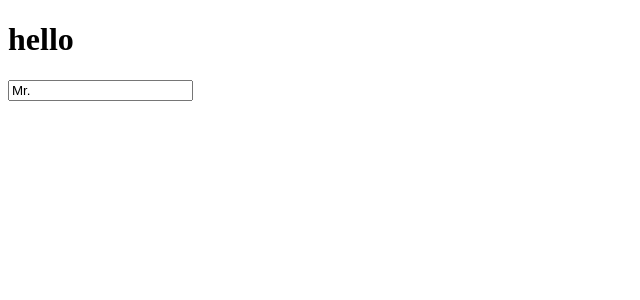
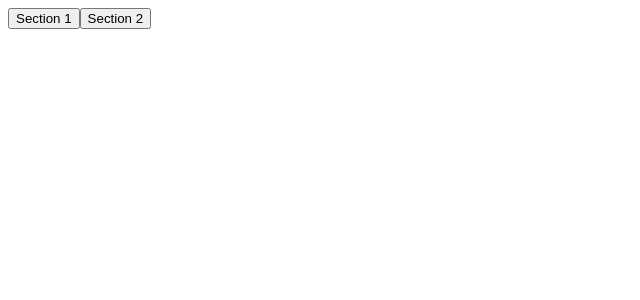
Before and after one commit to aleatorik/hooks-exercise, a React (Create React App) app: page / in a window 1280 px wide. Shown: the top 300 px of the page, without its empty margins (0-640 px from the left). Built offline with nearby package versions, Linux system fonts and the light colour scheme.

Commit message:
Add two buttons with map function

```diff
--- a/src/App.js
+++ b/src/App.js
@@ -1,30 +1,24 @@
 import React, { useState } from "react";
-import ReactDom from "react-dom";
 
-const useInput = (initialValue, validator) => {
-  const [value, setValue] = useState(initialValue);
-  const onChange = (event) => {
-    const {
-      target: { value },
-    } = event;
-    let willUpdate = true;
-    if (typeof validator === "function") {
-      willUpdate = validator(value);
-    }
-    if (willUpdate) {
-      setValue(value);
-    }
-  };
-  return { value, onChange };
-};
+const content = [
+  {
+    tab: "Section 1",
+    content:
+      "Lorem, ipsum dolor sit amet consectetur adipisicing elit. Perferendis tempore at voluptate nihil, aliquam est consequatur, quam quo provident illo ex in explicabo distinctio! Quam repudiandae enim tempora nulla fuga.",
+  },
+  {
+    tab: "Section 2",
+    content:
+      "Lorem, ipsum dolor sit amet consectetur adipisicing elit. Perferendis tempore at voluptate nihil, aliquam est consequatur, quam quo provident illo ex in explicabo distinctio! Quam repudiandae enim tempora nulla fuga.",
+  },
+];
 
 function App() {
-  const maxLength = (value) => value.length <= 10;
-  const name = useInput("Mr.", maxLength);
   return (
     <div className="App">
-      <h1>hello</h1>
-      <input placeholder="Name" {...name} />
+      {content.map((section) => (
+        <button>{section.tab}</button>
+      ))}
     </div>
   );
 }
```
Also changed, not shown: 1 other file (tests, documents, lock files or other folders).
